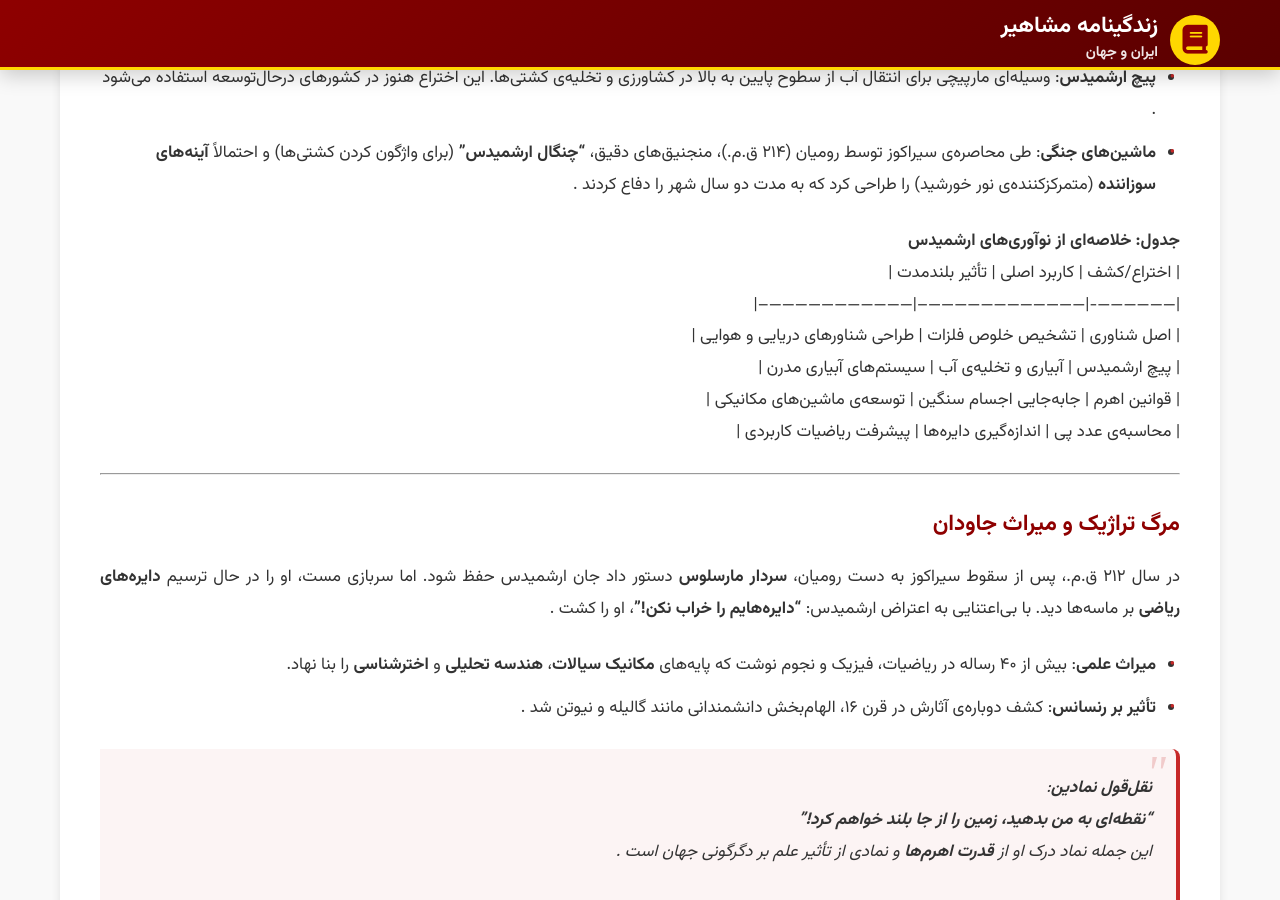
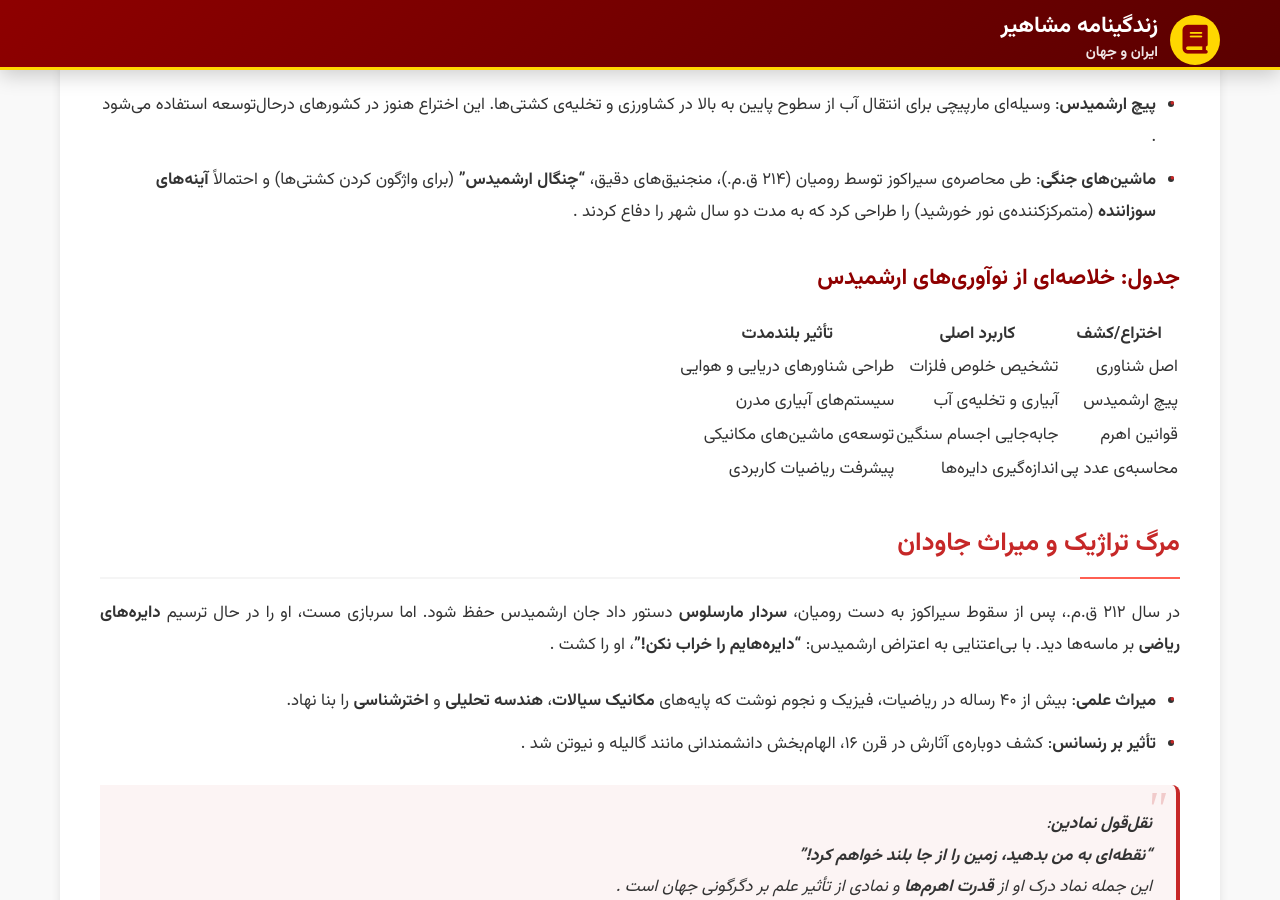
Before and after one commit to darkblog/darkblog.github.io, a Jekyll site: the page built from _posts/2025-7-5-63.md, in a window 1280 px wide and 900 px high, scrolled down 1254 px. Built offline with Jekyll 4.4.1, drawn with Linux system fonts in a browser that asks for light colours; some of the changed lines change nothing that is shown; some of the changed text lies outside the part shown.

Commit message:
Update 2025-7-5-63.md

```diff
--- a/_posts/2025-7-5-63.md
+++ b/_posts/2025-7-5-63.md
@@ -1,31 +1,28 @@
 ---
 layout: post
-title: ارشمیدس
+title: زندگینامه ارشمیدس - نابغه‌ی یونان باستان و پدر علوم تجربی
 ---
 
-## زندگینامه ارشمیدس: نابغه‌ی یونان باستان و پدر علوم تجربی
-
-### تولد و تحصیلات
+## تولد و تحصیلات
 ارشمیدس (۲۸۷–۲۱۲ ق.م.) در شهر سیراکوز (سیراکوزای کنونی در سیسیل، ایتالیا) زاده شد. پدرش **فیدیاس** ستاره‌شناس بود و خانواده‌اش از اشرافزادگان نزدیک به پادشاه **هیرون دوم** محسوب می‌شدند. او برای تحصیل به **اسکندریه**، مرکز علمی جهان هلنیستی، سفر کرد و تحت تأثیر دانشمندانی مانند **اراتوستن** (مدیر کتابخانه اسکندریه) و **کونون ساموسی** قرار گرفت. این دوره پایه‌گذار تفکر تحلیلی و خلاقیت‌های بعدی او شد .
 
----
-
-### دستاوردهای علمی و اختراعات
-#### ۱. **اصل ارشمیدس و داستان "یوریکا"**
+## دستاوردهای علمی و اختراعات
+### ۱. **اصل ارشمیدس و داستان "یوریکا"**
 مشهورترین کشف او مربوط به **اصل شناوری** است:
 - **داستان تاج طلای پادشاه**: پادشاه هیرون به زرگر مشکوک بود که در ساخت تاج او از نقره استفاده کرده است. ارشمیدس با مشاهده‌ی **سرریز آب وان حمام** دریافت که حجم جسم فرورفته در آب برابر با حجم آب جابه‌جا شده است. او با مقایسه‌ی حجم تاج و طلای خالص، تقلب زرگر را اثبات کرد و با فریاد **"یوریکا!" (یافتم!)** در خیابان‌های سیراکوز دوید .
 - **فرمول علمی**: نیروی شناور وارد بر جسم برابر با وزن سیال جابه‌جا شده است. این اصل امروزه در طراحی **کشتی‌ها**، **زیردریایی‌ها** و حتی **فضاپیماها** کاربرد دارد .
 
-#### ۲. **ریاضیات پیشگامانه**
+### ۲. **ریاضیات پیشگامانه**
 - **محاسبه‌ی عدد π (پی)**: با محاط کردن دایره در چندضلعی‌های منتظم (تا ۹۶ ضلع)، عدد پی را بین `۳ ۱۰/۷۱` و `۳ ۱/۷` محاسبه کرد که دقتی بی‌سابقه در آن دوران داشت .
 - **حجم کره و استوانه**: اثبات کرد حجم کره **۲/۳** حجم استوانه‌ی محیطی آن است. او چنان به این کشف افتخار می‌کرد که وصیت کرد نقش کره و استوانه بر سنگ قبرش حک شود .
 - **پیشگام حساب انتگرال**: در رساله‌ی **"روش"** (کشف‌شده در ۱۹۰۶ در استانبول) از مفاهیم اولیه‌ی انتگرال برای محاسبه‌ی مساحت‌ها استفاده کرد، ایده‌ای که ۲۰۰۰ سال بعد توسط نیوتن و لایب‌نیتز تکمیل شد .
 
-#### ۳. **اختراعات مهندسی**
+### ۳. **اختراعات مهندسی**
 - **پیچ ارشمیدس**: وسیله‌ای مارپیچی برای انتقال آب از سطوح پایین به بالا در کشاورزی و تخلیه‌ی کشتی‌ها. این اختراع هنوز در کشورهای درحال‌توسعه استفاده می‌شود .
 - **ماشین‌های جنگی**: طی محاصره‌ی سیراکوز توسط رومیان (۲۱۴ ق.م.)، منجنیق‌های دقیق، **"چنگال ارشمیدس"** (برای واژگون کردن کشتی‌ها) و احتمالاً **آینه‌های سوزاننده** (متمرکزکننده‌ی نور خورشید) را طراحی کرد که به مدت دو سال شهر را دفاع کردند .
 
-#### جدول: خلاصه‌ای از نوآوری‌های ارشمیدس
+### جدول: خلاصه‌ای از نوآوری‌های ارشمیدس
+
 | اختراع/کشف        | کاربرد اصلی                          | تأثیر بلندمدت                     |
 |-------------------|--------------------------------------|-----------------------------------|
 | اصل شناوری       | تشخیص خلوص فلزات                     | طراحی شناورهای دریایی و هوایی    |
@@ -33,9 +30,7 @@ title: ارشمیدس
 | قوانین اهرم      | جابه‌جایی اجسام سنگین                | توسعه‌ی ماشین‌های مکانیکی          |
 | محاسبه‌ی عدد پی  | اندازه‌گیری دایره‌ها                 | پیشرفت ریاضیات کاربردی           |
 
----
-
-### مرگ تراژیک و میراث جاودان
+## مرگ تراژیک و میراث جاودان
 در سال ۲۱۲ ق.م.، پس از سقوط سیراکوز به دست رومیان، **سردار مارسلوس** دستور داد جان ارشمیدس حفظ شود. اما سربازی مست، او را در حال ترسیم **دایره‌های ریاضی** بر ماسه‌ها دید. با بی‌اعتنایی به اعتراض ارشمیدس: **"دایره‌هایم را خراب نکن!"**، او را کشت .
 - **میراث علمی**: بیش از ۴۰ رساله در ریاضیات، فیزیک و نجوم نوشت که پایه‌های **مکانیک سیالات**، **هندسه تحلیلی** و **اخترشناسی** را بنا نهاد.
 - **تأثیر بر رنسانس**: کشف دوباره‌ی آثارش در قرن ۱۶، الهام‌بخش دانشمندانی مانند گالیله و نیوتن شد .
@@ -44,7 +39,5 @@ title: ارشمیدس
 > **"نقطه‌ای به من بدهید، زمین را از جا بلند خواهم کرد!"**
 > این جمله نماد درک او از **قدرت اهرم‌ها** و نمادی از تأثیر علم بر دگرگونی جهان است .
 
----
-
-### نتیجه‌گیری: چراغ راه علوم مدرن
+## نتیجه‌گیری: چراغ راه علوم مدرن
 ارشمیدس نه تنها بزرگ‌ترین ریاضیدان دوران باستان، بلکه **پیشگام روش علمی تجربی** بود. ترکیب **مشاهده‌ی دقیق** (مانند آزمایش‌های شناوری) با **محاسبات ریاضی** (مانند محاسبه‌ی پی)، الگویی برای دانشمندان پس از او ایجاد کرد. اختراعاتش نشان‌دهنده‌ی تعهد او به **حل مسائل عملی** جامعه بود، از آبیاری زمین‌های کشاورزی تا دفاع از میهن. امروزه نام او بر **مدال‌های علمی**، **قوانین فیزیک** و **دهانه‌های ماه** نقش بسته است، گواهی بر جاودانگی نبوغ بشری .
```
